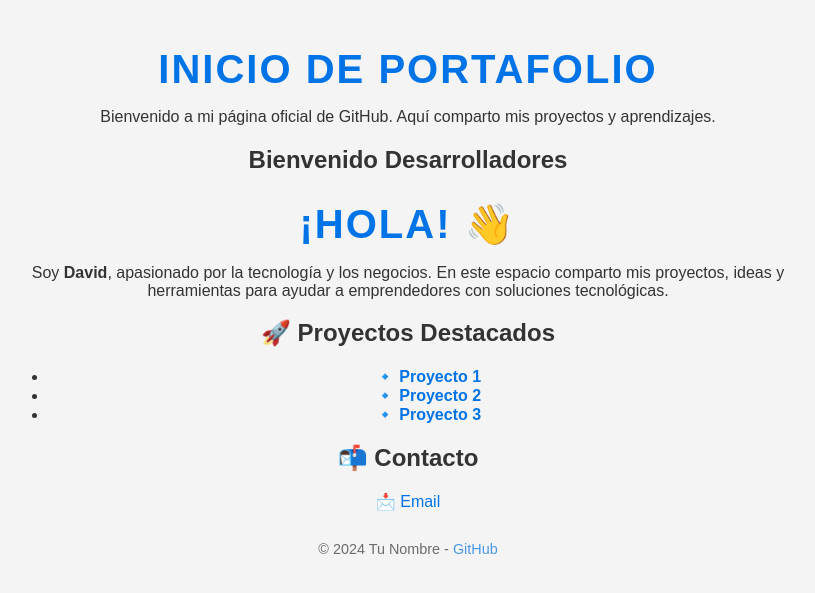
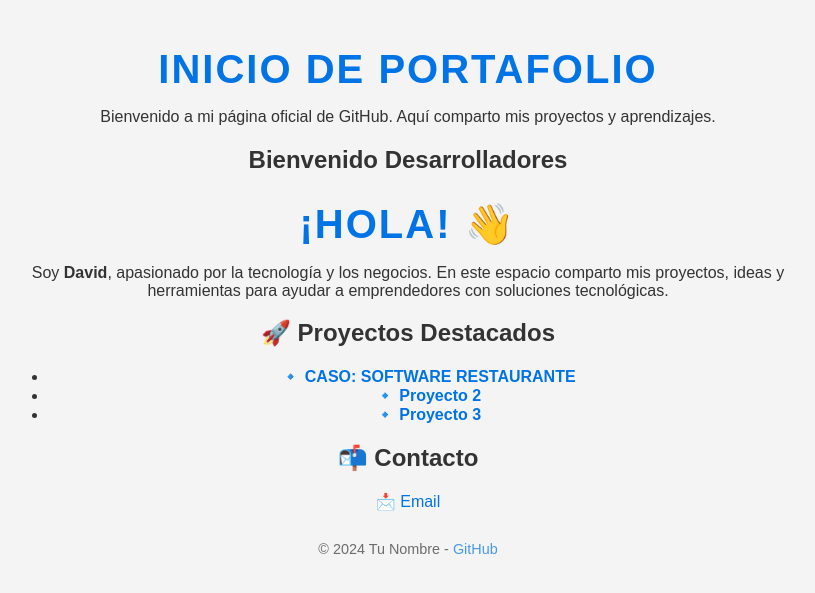
Before and after one commit to Dave-Torres25/Dave-Torres25.github.io, a Jekyll site: the page built from index.md, in a window 1280 px wide. Shown: the top 593 px of the page, without its empty margins (232-1047 px from the left). Built offline with Jekyll 4.4.1, drawn with Linux system fonts in a browser that asks for light colours; our own code applies the rules of GitHub Pages for plain Markdown files.

Commit message:
Update index.md

```diff
--- a/index.md
+++ b/index.md
@@ -6,7 +6,7 @@ Bienvenido Desarrolladores
 Soy **David**, apasionado por la tecnología y los negocios. En este espacio comparto mis proyectos, ideas y herramientas para ayudar a emprendedores con soluciones tecnológicas.
 
 ## 🚀 Proyectos Destacados
-- 🔹 **[Proyecto 1](#)**
+- 🔹 **[CASO: SOFTWARE RESTAURANTE](#)**
 - 🔹 **[Proyecto 2](#)**
 - 🔹 **[Proyecto 3](#)**
 
```
